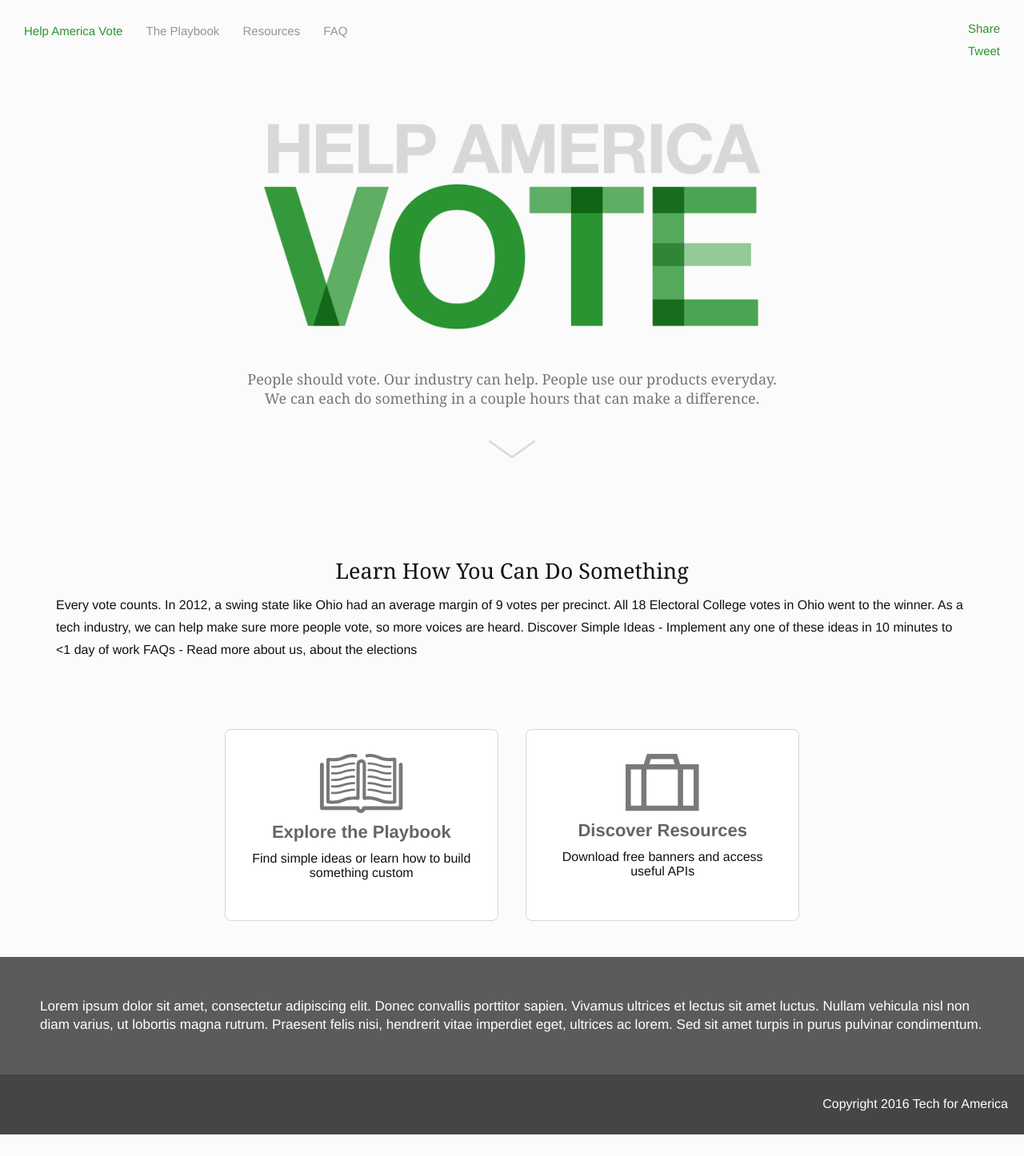
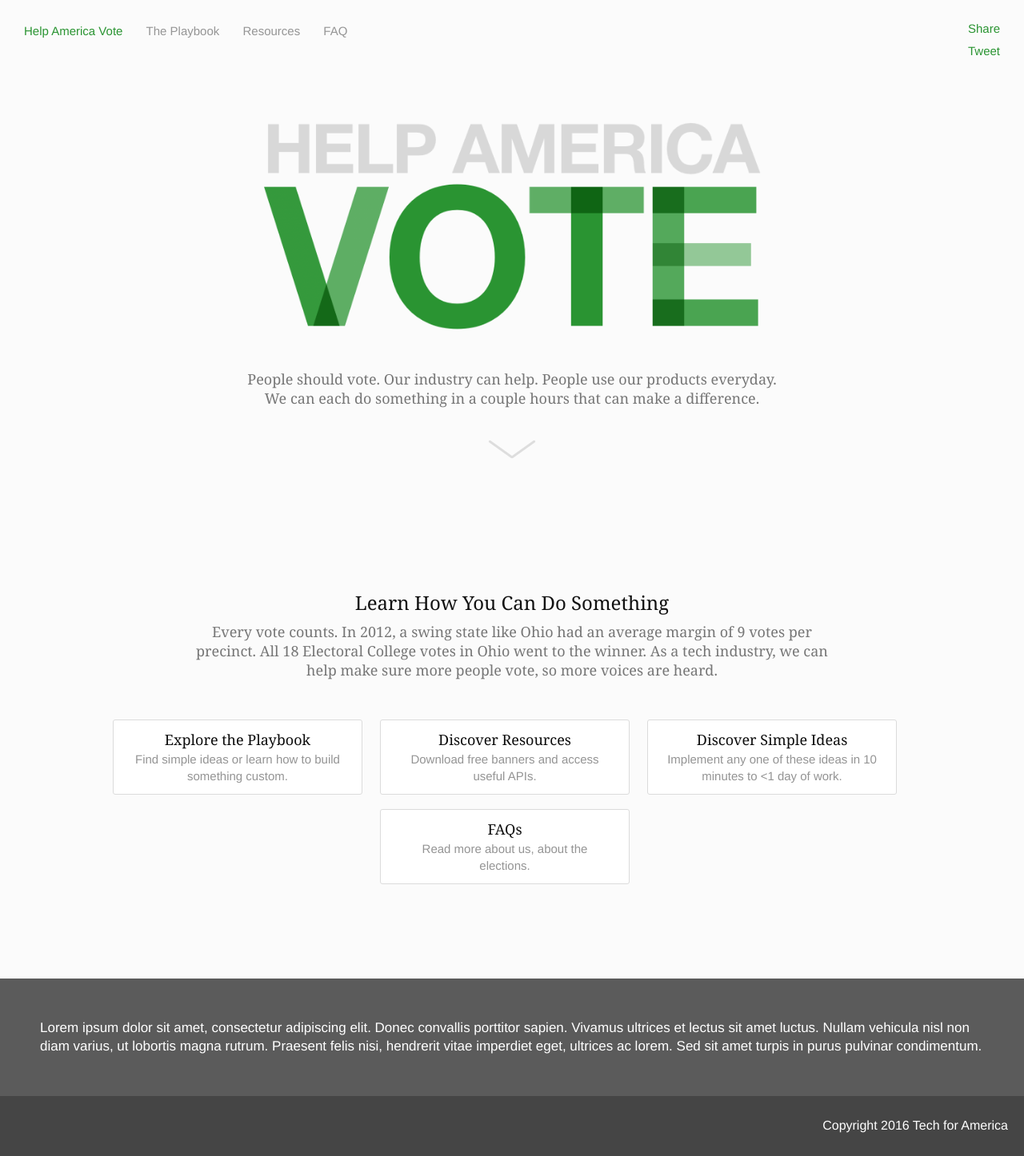
Before and after one commit to techthevote/techthevote.github.io, a Jekyll site: the page built from index.md, in a window 1280 px wide. Shown: the whole page at 80% size. Built offline with Jekyll 4.4.1, drawn with Linux system fonts in a browser that asks for light colours; nearby versions of some CDN libraries; comment, search, counter and statistics services are not loaded; before the commit the page ends 1419 px from its top, so only the background shows below that.

Commit message:
homepage restack
added cards for other elements and additional copy

```diff
--- a/_sass/_content.scss
+++ b/_sass/_content.scss
@@ -1,7 +1,7 @@
 /* Common page elements - headers, hr */
 
 .page-content {
-  min-height: 400px;
+  min-height: 360px;
 }
 
 .page-header {
--- a/_sass/_index.scss
+++ b/_sass/_index.scss
@@ -16,3 +16,25 @@
 .cta-arrow {
   margin-top: 35px;
 }
+
+.above-fold-text.below {
+  width: 70%;
+  text-align: center;
+  margin: 0 auto;
+  margin-top: 10px;
+  margin-bottom: 50px;
+}
+
+.playbook-nav-wrapper.homepage {
+  .nav-element {
+    margin-bottom: 18px;
+
+    .nav-element-title {
+      text-align: center;
+    }
+
+    .nav-element-description {
+      text-align: center;
+    }
+  }
+}
--- a/index.md
+++ b/index.md
@@ -23,32 +23,26 @@ layout: default
 </div>
 <div class="page-content">
 
-  <h2>Learn How You Can Do Something</h2>
-  Every vote counts. In 2012, a swing state like Ohio had an average margin of 9 votes per precinct. All 18 Electoral College votes in Ohio went to the winner. As a tech industry, we can help make sure more people vote, so more voices are heard.
+  <div class="playbook-subtitle">Learn How You Can Do Something</div>
+  <div class="above-fold-text below">Every vote counts. In 2012, a swing state like Ohio had an average margin of 9 votes per precinct. All 18 Electoral College votes in Ohio went to the winner. As a tech industry, we can help make sure more people vote, so more voices are heard.</div>
 
-  Discover Simple Ideas - Implement any one of these ideas in 10 minutes to <1 day of work
-  FAQs - Read more about us, about the elections
-
-
-  <div class="module-parent">
-    <a href="./playbook" class="cta-module">
-      <img src="/assets/images/playbook_asset.svg" class="cta-mod-img" />
-      <div class="cta-mod-title">
-        Explore the Playbook
-      </div>
-      <div class="cta-mod-text">
-        Find simple ideas or learn how to build something custom
-      </div>
-    </a>
-
-    <a href="./resources" class="cta-module">
-      <img src="{{site.baseurl}}/assets/images/discover_asset.svg" class="cta-mod-img">
-      <div class="cta-mod-title">
-        Discover Resources
-      </div>
-      <div class="cta-mod-text">
-        Download free banners and access useful APIs
-      </div>
-    </a>
-  </div>
+  <!-- Start Nav -->
+<div class="playbook-nav-wrapper homepage">
+  <a href="./playbook" class="nav-element">
+    <div class="nav-element-title">Explore the Playbook</div>
+    <div class="nav-element-description">Find simple ideas or learn how to build something custom.</div>
+  </a>
+  <a href="./resources" class="nav-element">
+    <div class="nav-element-title">Discover Resources</div>
+    <div class="nav-element-description">Download free banners and access useful APIs.</div>
+  </a>
+  <a href="#" class="nav-element">
+    <div class="nav-element-title">Discover Simple Ideas</div>
+    <div class="nav-element-description">Implement any one of these ideas in 10 minutes to <1 day of work.</div>
+  </a>
+  <a href="#" class="nav-element">
+    <div class="nav-element-title">FAQs</div>
+    <div class="nav-element-description">Read more about us, about the elections.</div>
+  </a>
 </div>
+<!-- End Nav -->
```
